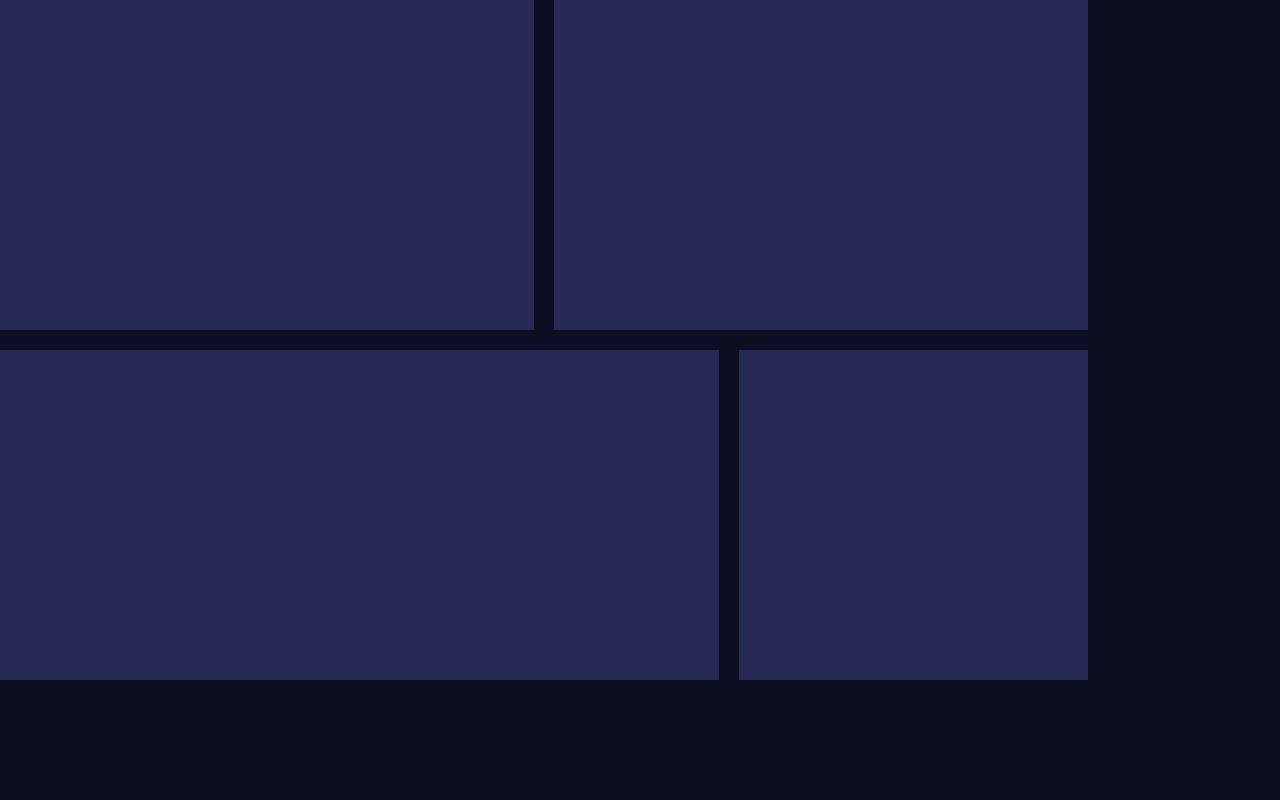
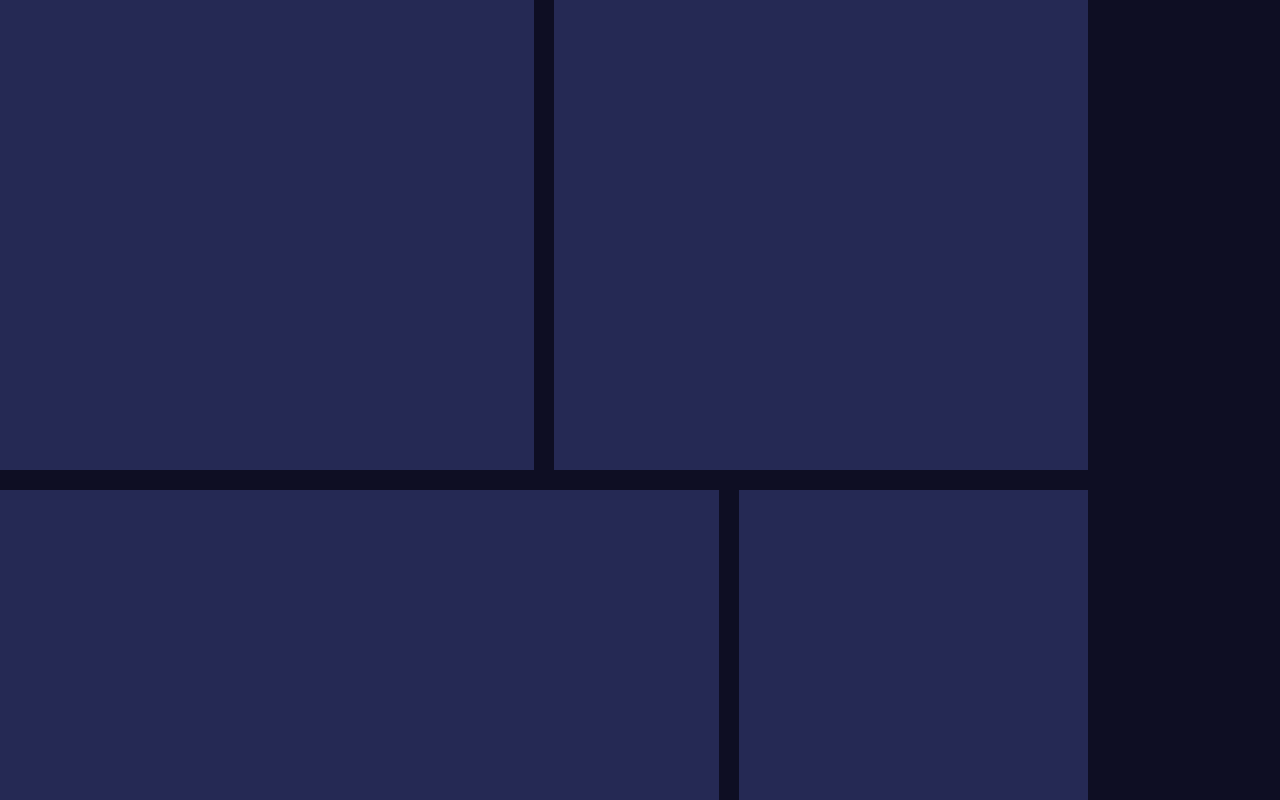
Before and after one commit to jacquelineturof/new-layout, a React (Create React App) app: page / in a window 1280 px wide. Shown: the top 800 px of the page. Built offline with nearby package versions, Linux system fonts and the light colour scheme.

Commit message:
minor changes to layout/grid styles

```diff
--- a/src/components/Layout/Layout.module.css
+++ b/src/components/Layout/Layout.module.css
@@ -1,5 +1,4 @@
 .Layout {
-    height: 100vh;
     width: 100vw;
 
     background-color: #0e0e23;
--- a/src/components/MainGrid/MainGrid.module.css
+++ b/src/components/MainGrid/MainGrid.module.css
@@ -1,9 +1,11 @@
 .Grid {
-    height: 85vh;
+    height: 120vh;
     width: 85vw;
 
     display: grid;
     grid-template-rows: 1fr 1fr;
     grid-template-columns: repeat(6, 1fr);
     grid-gap: 20px;
+
+    overflow: auto;
 }
```
Also changed, not shown: 1 other file (tests, documents, lock files or other folders).
